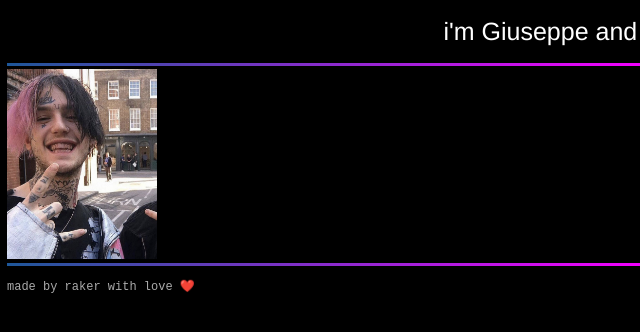
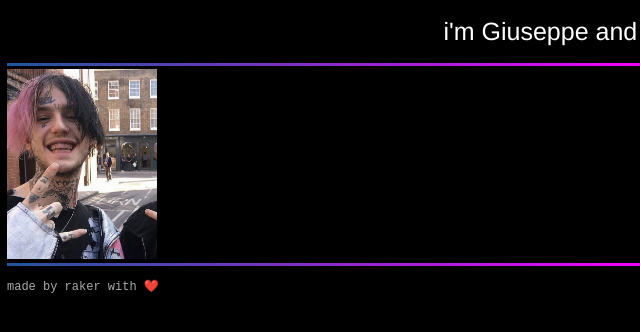
Before and after one commit to rak3r/raker, a plain HTML site: page index.html in a window 1280 px wide. Shown: the full height of the page, 1-641 px from the left. Drawn offline with Linux system fonts and the light colour scheme.

Commit message:
yeyeye
suruebeh

```diff
--- a/index.html
+++ b/index.html
@@ -87,7 +87,7 @@ h2 {
 <div class="divide"></div>
   <img src="9304bee8fbff96a44cfbd2c275af1342.jpg" style="width: 150px; height: 190px;" />
 <div class="divide"></div>
-	<p>made by raker with love ❤️</p>
+	<p>made by raker with ❤️</p>
 
 
 </body>
```
